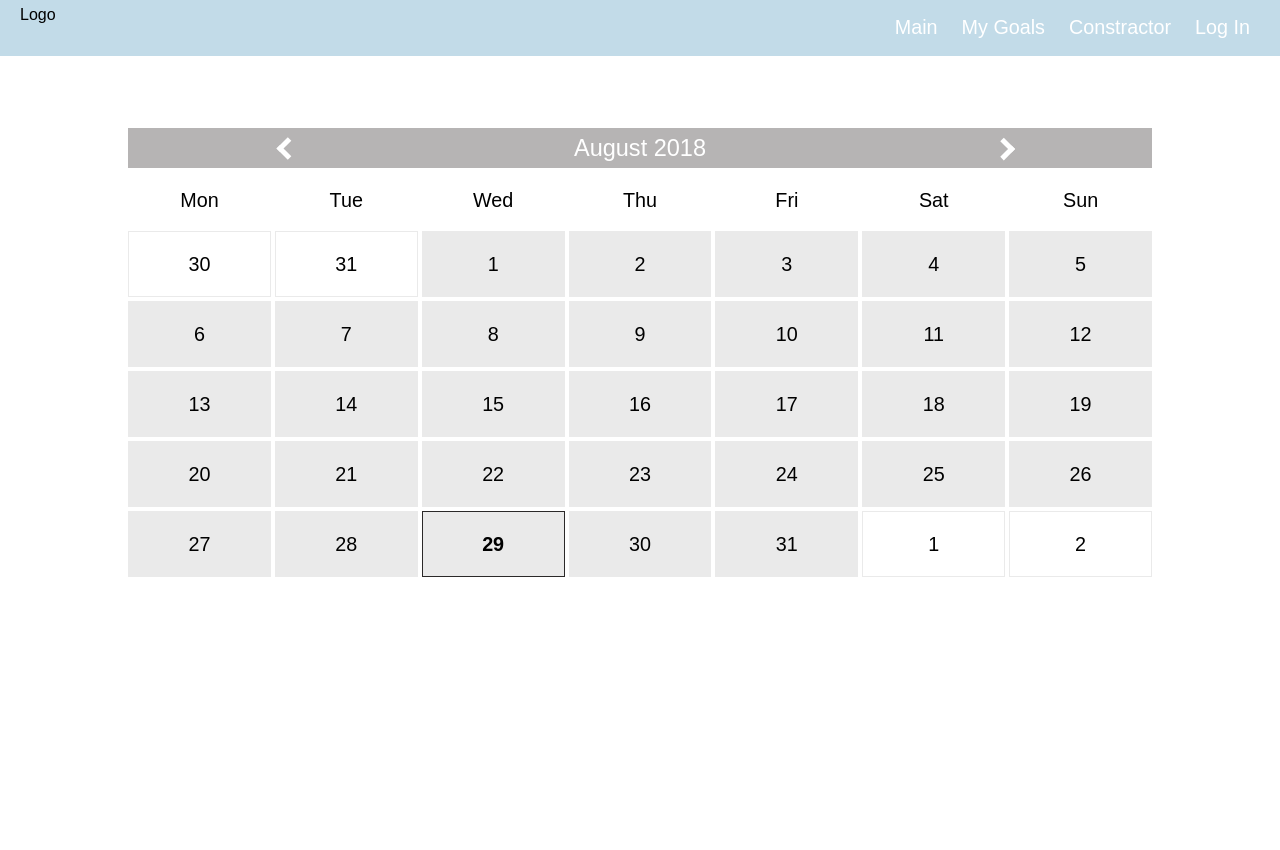
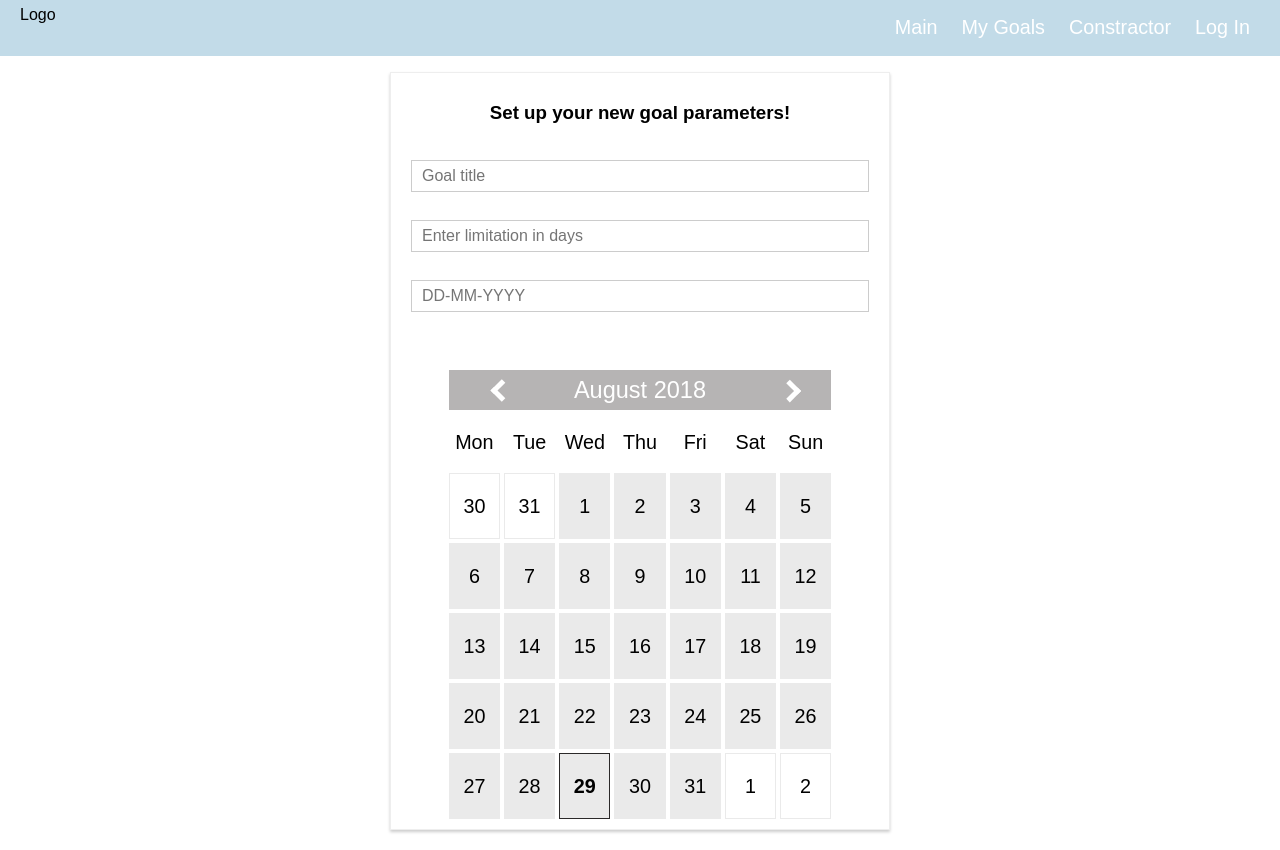
Before and after one commit to AndreyKonovalenko/goals, a React app: page /builder in a window 1280 px wide. Before the commit the page ends 800 px from the top, so only its background shows below. Built offline with nearby package versions, Linux system fonts and the light colour scheme.

Commit message:
Added shared folder with utiltity functions

```diff
--- a/src/components/UI/Input/Input.js
+++ b/src/components/UI/Input/Input.js
@@ -25,17 +25,17 @@ const input = (props) => {
                 value = {props.value}
                 onChange = {props.changed}/>;
             break;
-        case ('select'):
-            inputElement =
-                <select
-                    className={inputCssClasses.join(' ')}
-                    value = {props.value}
-                    onChange={props.changed}>
-                    {props.elementConfig.options.map(element => (
-                        <option key={element.value} value={element.value} > {element.displayValue}</option>
-                    ))}
-                </select>;
-            break;
+        // case ('select'):
+        //     inputElement =
+        //         <select
+        //             className={inputCssClasses.join(' ')}
+        //             value = {props.value}
+        //             onChange={props.changed}>
+        //             {props.elementConfig.options.map(element => (
+        //                 <option key={element.value} value={element.value} > {element.displayValue}</option>
+        //             ))}
+        //         </select>;
+        //    break;
         default:
             inputElement = <input
                 className={inputCssClasses.join(' ')}
@@ -43,7 +43,7 @@ const input = (props) => {
                 value = {props.value}
                 onChange = {props.changed}/>
     }
-   // console.log(props, inputElement);
+    console.log(props, inputElement);
     return (
         <div className={cssObject.Input}>
             <label className={cssObject.Label}>{props.label}</label>
--- a/src/containers/GoalBuilder/GoalBuilder.css
+++ b/src/containers/GoalBuilder/GoalBuilder.css
@@ -0,0 +1,16 @@
+.GoalBuilder {
+    margin: 20px auto;
+    width: 80%;
+    text-align: center;
+    box-shadow: 0 2px 3px #ccc;
+    border: 1px solid #eee;
+    padding: 10px;
+    box-sizing: border-box;
+}
+
+
+@media (min-width: 600px) {
+    .GoalBuilder {
+        width: 500px;
+    }
+}
--- a/src/containers/GoalBuilder/GoalBuilder.js
+++ b/src/containers/GoalBuilder/GoalBuilder.js
@@ -2,7 +2,9 @@ import React, { Component } from 'react';
 
 
 import Calendar from '../../components/Calendar/Calendar';
+import Input from '../../components/UI/Input/Input';
 import cssObject from './GoalBuilder.css';
+import {updateObject, checkValidity} from '../../shared/utility';
 
 
 
@@ -10,8 +12,8 @@ class GoalBuilder extends Component {
     state = {
         goalForm: {
             title: {
-                elemenetType: 'input',
-                elemenetConfig: {
+                elementType: 'input',
+                elementConfig: {
                     type: "text",
                     placeholder: "Goal title"
                 },
@@ -23,8 +25,8 @@ class GoalBuilder extends Component {
                 touched: false
             },
             limitation: {
-                elemenetType: 'input',
-                elemenetConfig: {
+                elementType: 'input',
+                elementConfig: {
                     type: 'text',
                     placeholder: 'Enter limitation in days'
                 },
@@ -36,10 +38,10 @@ class GoalBuilder extends Component {
                 touched: false
             },
             start: {
-                elemenetType: 'input',
-                elemenetConfig: {
+                elementType: 'input',
+                elementConfig: {
                     type: 'text',
-                    placeholder: 'Pick start date on the calendar'
+                    placeholder: 'DD-MM-YYYY'
                 },
                 value: '',
                 validation: {
@@ -61,19 +63,59 @@ class GoalBuilder extends Component {
     //     }
     // }
 
+    inputChangedHandler = (event, inputIdentifier) => {
+        //immutable way to copy complex objects with nested objects
+        //using spread operator "..."
+        const updatedFormElement = updateObject(this.state.goalForm[inputIdentifier], {
+            value: event.target.value,
+            valid: checkValidity(event.target.value, this.state.goalForm[inputIdentifier].validation),
+            touched: true
+        });
+
+        const updatedGoalForm = updateObject(this.state.goalForm, {
+            [inputIdentifier]: updatedFormElement
+        });
+
+        let formIsValid = true;
+        for (let inputIdentifier in updatedGoalForm) {
+            formIsValid = updatedGoalForm[inputIdentifier].valid && formIsValid;
+        }
+        this.setState({goalForm: updatedGoalForm, formIsValid: formIsValid});
+    }
+
     checkDayHandler = (event) => {
-        event.target.setAttribute("style", "background-color: green");
+        event.target.setAttribute("style", "background-color: red");
         console.log("clicked", event.target.className, event.target.classList);
     }
 
     render() {
-        console.log(this.state);
+        const formElementArray = [];
+        for (let key in this.state.goalForm) {
+            formElementArray.push({
+                id: key,
+                config: this.state.goalForm[key]
+            });
+        }
+        console.log(formElementArray)
+
         let form = (
-            <div>
-            </div>
+                <form>
+                    {formElementArray.map(element => (
+                    <Input
+                            key={element.id}
+                            elementType={element.config.elementType}
+                            elementConfig={element.config.elementConfig}
+                            value={element.config.value}
+                            changed={(event) => this.inputChangedHandler(event, element.id)}
+                            invalid={!element.config.valid}
+                            shouldValidate={element.config.validation}
+                            touched={element.config.touched}/>
+                    ))}
+                </form>
         );
         return (
             <div className={cssObject.GoalBuilder}>
+                    <h3>Set up your new goal parameters!</h3>
                     {form}
                     <Calendar onDayClick={this.checkDayHandler}/>
             </div>
--- /dev/null
+++ b/src/shared/utility.js
@@ -0,0 +1,39 @@
+export const updateObject = (oldObject, updatedProperties) => {
+    return {
+        ...oldObject,
+        ...updatedProperties
+    }
+}
+
+export const  checkValidity = (value, rules) => {
+    let isValid = true;
+
+    if (!rules) {
+        return true;
+    }
+
+    if (rules.required) {
+        isValid = value.trim() !== '' && isValid;
+    }
+
+    if (rules.minLength) {
+        isValid = value.length >= rules.minLength && isValid;
+    }
+
+    if (rules.maxLength) {
+        isValid = value.length <= rules.maxLength && isValid;
+    }
+
+    if (rules.isEmail) {
+        const pattern = /[a-z0-9!#$%&'*+/=?^_`{|}~-]+(?:\.[a-z0-9!#$%&'*+/=?^_`{|}~-]+)*@(?:[a-z0-9](?:[a-z0-9-]*[a-z0-9])?\.)+[a-z0-9](?:[a-z0-9-]*[a-z0-9])?/;
+        isValid = pattern.test(value) && isValid;
+    }
+
+    if (rules.isNumeric) {
+        const pattern = /^\d+$/;
+        isValid = pattern.test(value) && isValid;
+
+    }
+
+    return isValid;
+};
```
